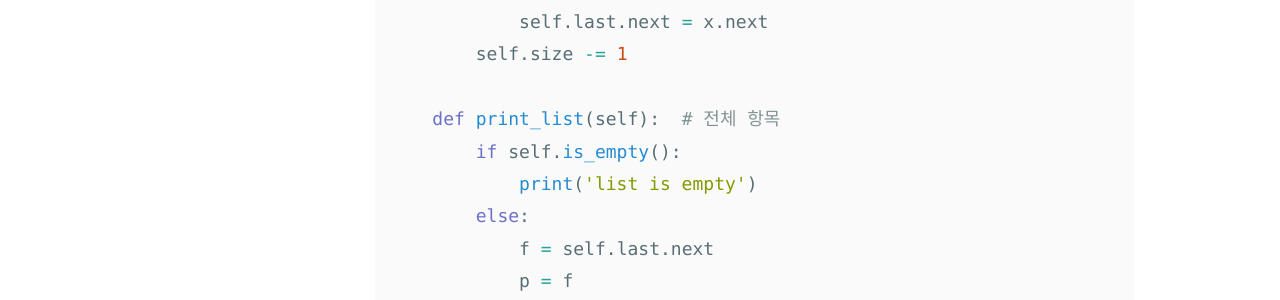
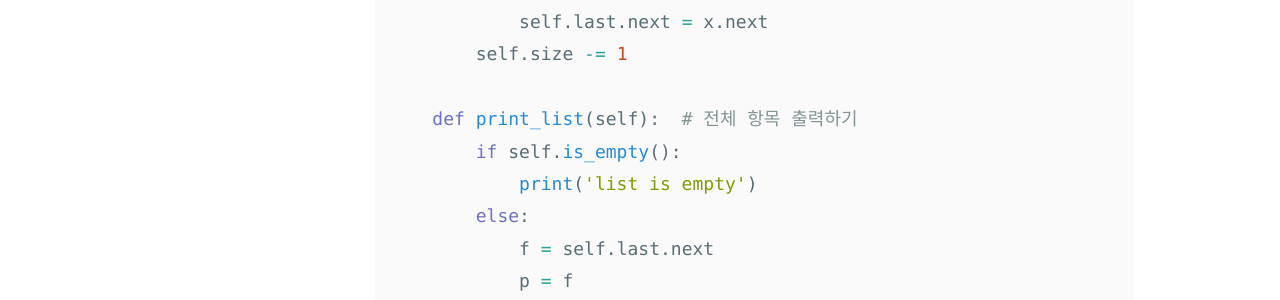
Before and after one commit to boreum0302/blog, a Jekyll site: the page built from _posts/2020-04-02-linked-list.md, in a window 1280 px wide and 900 px high, scrolled down 6352 px. Shown: the part 152-452 px from the top of the window. Built offline with Jekyll 4.4.1, drawn with Linux system fonts in a browser that asks for light colours; nearby versions of some CDN libraries.

Commit message:
Update 2020-04-02-linked-list.md

```diff
--- a/_posts/2020-04-02-linked-list.md
+++ b/_posts/2020-04-02-linked-list.md
@@ -193,7 +193,7 @@ class CList:
             self.last.next = x.next
         self.size -= 1
 
-    def print_list(self):  # 전체 항목
+    def print_list(self):  # 전체 항목 출력하기
         if self.is_empty():
             print('list is empty')
         else:
```
